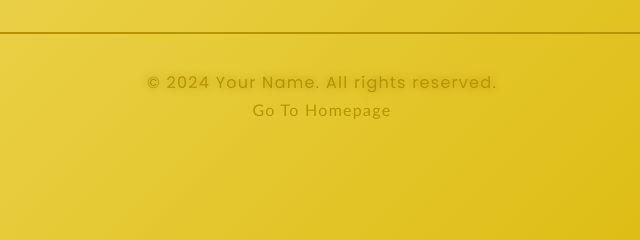
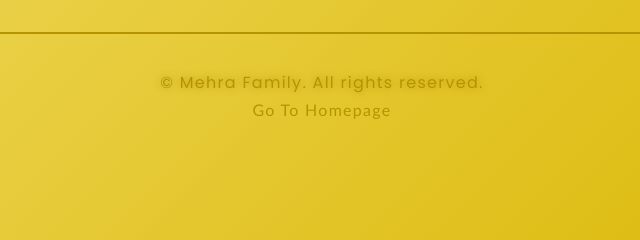
Before and after one commit to DeveloperMadhav069/Mehra-hub, a plain HTML site: page gallery.html in a window 1280 px wide. Shown: the part 784-1024 px from the top of the page, 318-958 px from the left. Drawn offline with Linux system fonts and the light colour scheme.

Commit message:
gallery.html

```diff
--- a/gallery.html
+++ b/gallery.html
@@ -3,7 +3,7 @@
 <head>
     <meta charset="UTF-8" />
     <meta name="viewport" content="width=device-width, initial-scale=1" />
-    <title>Animated Gallery</title>
+    <title>Image Gallery</title>
     <link rel="stylesheet" href="gallery.css" />
 <style>
         #direct{
@@ -23,7 +23,7 @@
     </div>
 
     <footer>
-        <p>© 2024 Your Name. All rights reserved.</p>
+        <p>© Mehra Family. All rights reserved.</p>
   <a id="direct" href="index.html">Go To Homepage</a>
     </footer>
 
```
